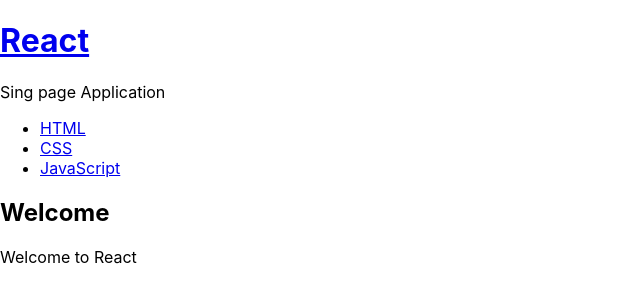
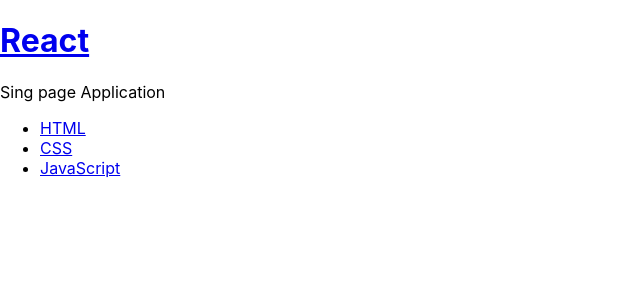
Before and after one commit to leeseungnam1234/ReactMyApp, a React (Create React App) app: page / in a window 1280 px wide. Shown: the top 302 px of the page, without its empty margins (0-640 px from the left). Built offline with nearby package versions, Linux system fonts and the light colour scheme.

Commit message:
react-18전까지 완료

```diff
--- a/public/index.html
+++ b/public/index.html
@@ -9,7 +9,6 @@
       name="description"
       content="Web site created using create-react-app"
     />
-    <link rel="apple-touch-icon" href="%PUBLIC_URL%/logo192.png" />
     <!--
       manifest.json provides metadata used when your web app is installed on a
       user's mobile device or desktop. See https://developers.google.com/web/fundamentals/web-app-manifest/
--- a/src/App.js
+++ b/src/App.js
@@ -1,3 +1,4 @@
+/* eslint-disable no-unused-vars */
 import React, { Component } from 'react'
 import Myheader from './Myheader'
 import Mynav from './Mynav'
@@ -8,6 +9,7 @@
   constructor(props) {
     super(props)
     this.state = {
+      mode:'read',
       subject:{title:'React',desc:'Sing page Application'},
       welcome:{title:'Welcome',desc:'Welcome to React'},
       menus:[
@@ -19,20 +21,37 @@
   }
 
   render() {
-    // var
-    // if () {
+    var _title,_desc = null
+    if (this.state.mode === 'welcome') {
+      _title = this.state.welcome.title
+      _desc = this.state.welcome.desc
+    } else if (this.state.mode === 'read'){
+      _title = this.state.menus.title
+      _desc = this.state.menus.desc
+    }
 
-    // }
     return (
       <div className='App'>
-        <Myheader
+        {/* <Myheader
         title={this.state.subject.title}
         desc={this.state.subject.desc}
-        />
+        /> */}
+        <header>
+          <h1 className='logo'><a
+          href='/'
+          onClick={function(e){
+            e.preventDefault()
+            this.setState({
+              mode:'welcome'
+            })
+          }.bind(this)}
+          >{this.state.subject.title}</a></h1>
+          <p>{this.state.subject.desc}</p>
+        </header>
         <Mynav data={this.state.menus} />
         <Myarticle
-          title={this.state.welcome.title}
-          desc={this.state.welcome.desc}
+          title={_title}
+          desc={_desc}
         />
       </div>
     )
--- a/src/Mynav.js
+++ b/src/Mynav.js
@@ -2,7 +2,6 @@
 
 export default class Mynav extends Component {
     render() {
-
         var lists = []
         var data = this.props.data
         var i = 0
```
Also changed, not shown: 1 other file (tests, documents, lock files or other folders).
